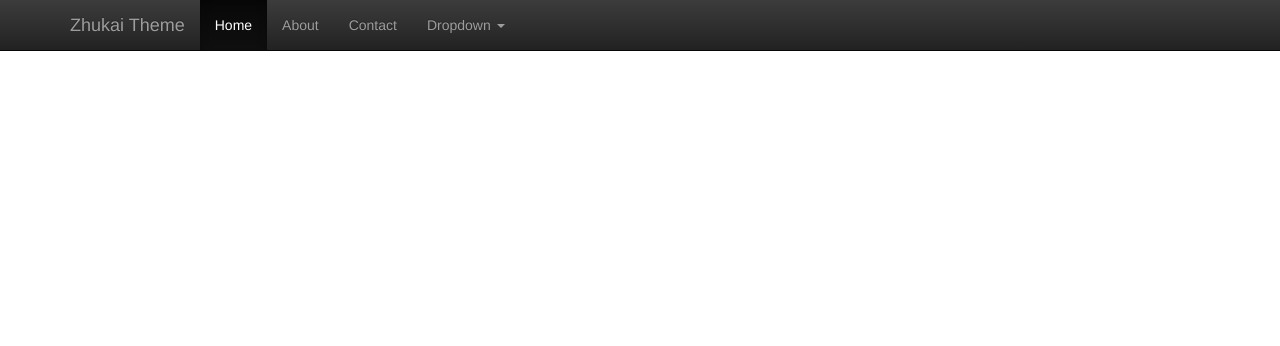
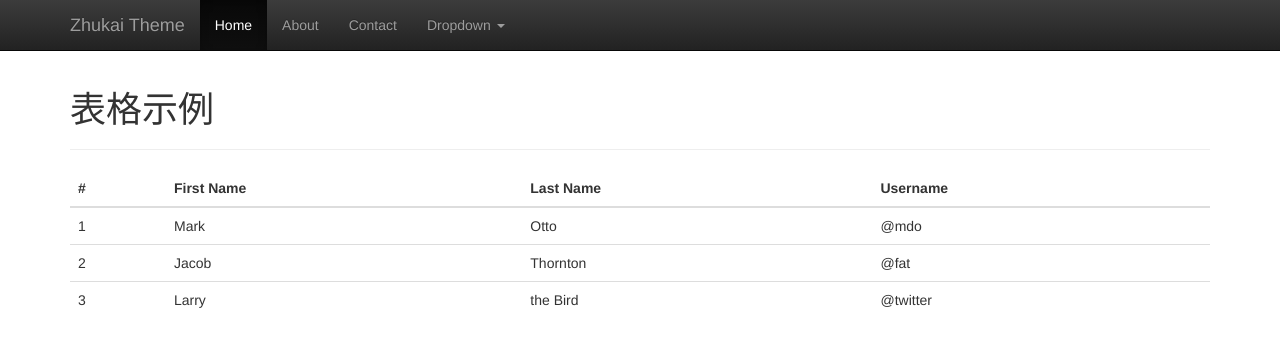
Before and after one commit to madkilly/Frontend, a website: page gulpTest/src/example/theme/theme.html in a window 1280 px wide. Drawn offline with nearby package versions, Linux system fonts and the light colour scheme; files that its build step writes are made by us from their sources; files whose address does not match are found by name.

Commit message:
修改示例

```diff
--- /dev/null
+++ b/gulpTest/src/example/theme/theme.css
@@ -0,0 +1,3 @@
+body {
+    padding-top: 50px;
+}
--- a/gulpTest/src/example/theme.html
+++ b/gulpTest/src/example/theme/theme.html
@@ -5,6 +5,7 @@
     <title>Theme Test</title>
     <link href="/mytest/vendor/bootstrap/css/bootstrap.min.css" rel="stylesheet">
     <link href="/mytest/vendor/bootstrap/css/bootstrap-theme.min.css"rel="stylesheet">
+    <link href="/mytest/example/theme/theme.css"rel="stylesheet">
 </head>
 <body>
     <!-- Fixed navbar -->
@@ -34,6 +35,46 @@
         </div>
     </nav>
 
+    <div class="container">
+        <div class="page-header">
+            <h1>表格示例</h1>
+        </div>
+        <div class="row">
+            <div class="col-md-12">
+                <table class="table">
+                    <thead>
+                    <tr>
+                        <th>#</th>
+                        <th>First Name</th>
+                        <th>Last Name</th>
+                        <th>Username</th>
+                    </tr>
+                    </thead>
+                    <tbody>
+                    <tr>
+                        <td>1</td>
+                        <td>Mark</td>
+                        <td>Otto</td>
+                        <td>@mdo</td>
+                    </tr>
+                    <tr>
+                        <td>2</td>
+                        <td>Jacob</td>
+                        <td>Thornton</td>
+                        <td>@fat</td>
+                    </tr>
+                    <tr>
+                        <td>3</td>
+                        <td>Larry</td>
+                        <td>the Bird</td>
+                        <td>@twitter</td>
+                    </tr>
+                    </tbody>
+                </table>
+            </div>
+    </div>
+
+
     <script src="/mytest/vendor/jquery/dist/jquery.js"></script>
     <script src="/mytest/vendor/bootstrap/js/bootstrap.min.js"></script>
 </body>
```
Also changed, not shown: gulpTest/src/example/theme/theme.md (renamed from gulpTest/src/example/theme.md, +3 -0 lines).
